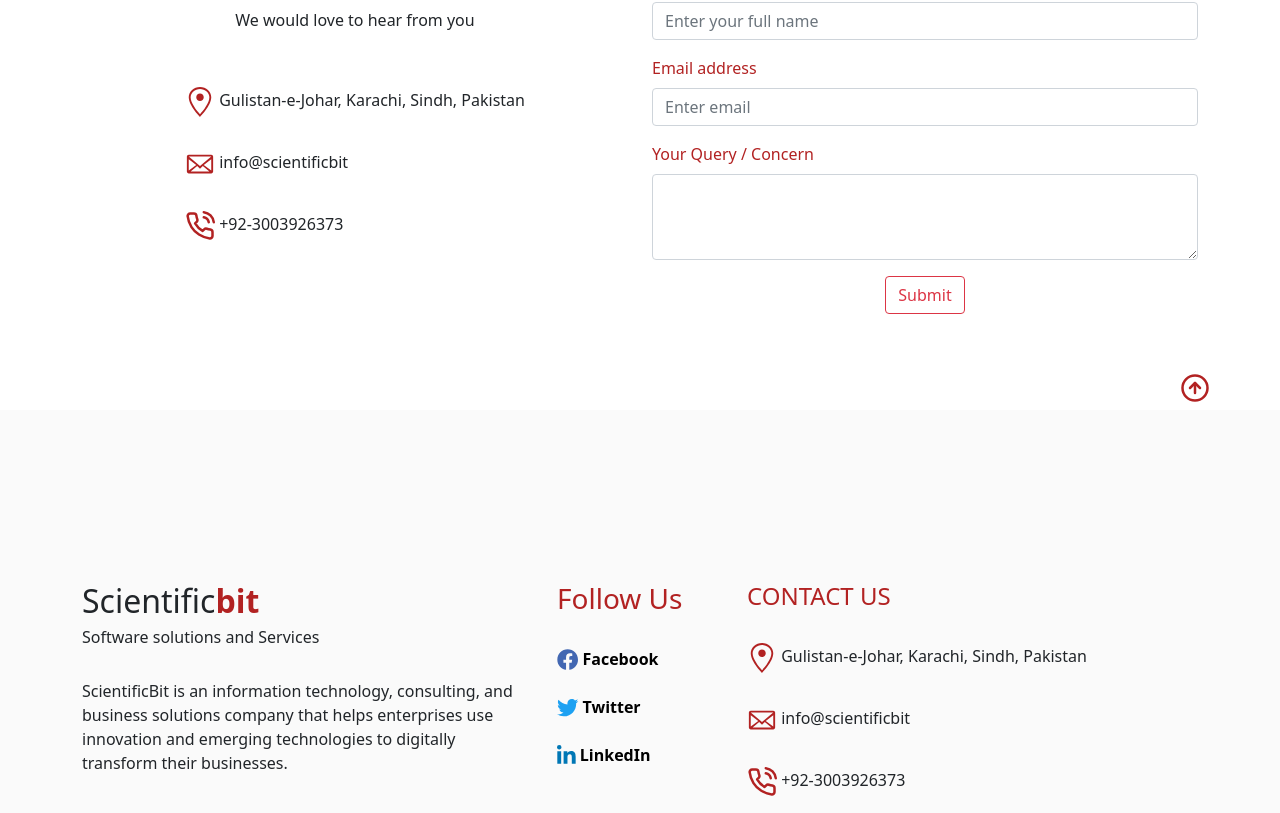
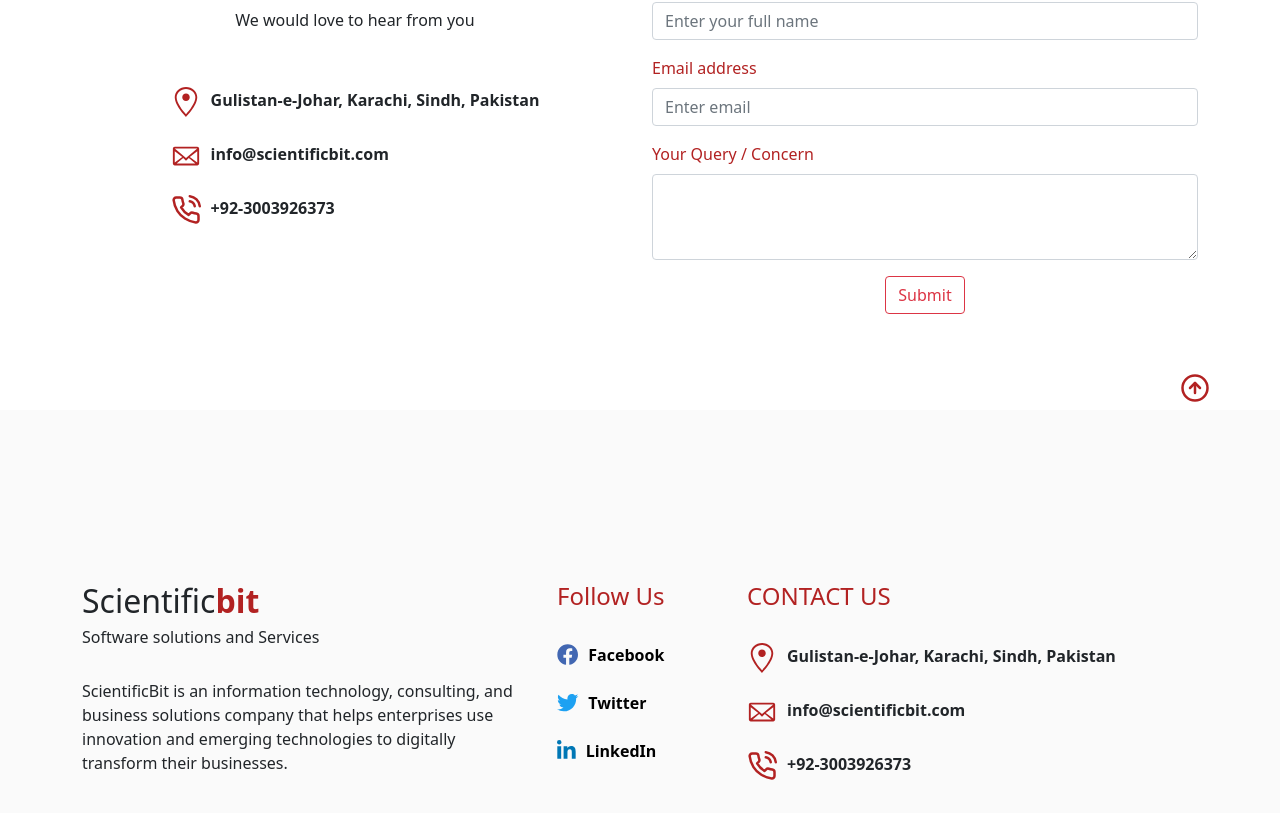
Before and after one commit to hmtalha786/Internship-Project, a React (Create React App) app: page /contact in a window 1280 px wide. Shown: the part 327-1140 px from the top of the page. Built offline with nearby package versions, Linux system fonts and the light colour scheme.

Commit message:
links updated

```diff
--- a/src/components/Contact.js
+++ b/src/components/Contact.js
@@ -39,17 +39,25 @@
 
             <Row className="justify-content-md-center">
               <Col xs="auto">
-                <h6>
-                  <GoLocation size={30} color={"firebrick"}/> Gulistan-e-Johar, Karachi, Sindh, Pakistan
-                </h6>
-                <br />
-                <h6>
-                  <GoMail size={30} color={"firebrick"}/> info@scientificbit
-                </h6>
-                <br />
-                <h6>
-                  <FiPhoneCall size={30} color={"firebrick"}/> +92-3003926373
-                </h6>
+              <div>
+              <GoLocation size={30} color={"firebrick"} />
+              <strong className="item">Gulistan-e-Johar,
+                Karachi, Sindh, Pakistan</strong>
+              </div>
+
+              <br />
+
+              <div>
+              <GoMail size={30} color={"firebrick"} />
+              <strong className="item">info@scientificbit.com</strong>
+              </div>
+
+              <br />
+
+              <div>
+                <FiPhoneCall size={30} color={"firebrick"} />
+                <strong className="item">+92-3003926373</strong>
+              </div>
               </Col>
             </Row>
           </Col>
--- a/src/components/Footer.js
+++ b/src/components/Footer.js
@@ -17,7 +17,7 @@
         <br />
         <Container>
           <Row className="justify-content-md-center">
-            <Col xs={12} md={5}  className="my-5">
+            <Col xs={12} md={5} className="my-5">
               <h2 className="">
                 Scientific<strong className="red">bit</strong>
               </h2>
@@ -32,47 +32,80 @@
             </Col>
 
             <Col xs={12} md={2} className="my-5">
-              <h3 className="text">Follow Us</h3>
+              <h4 className="text">Follow Us</h4>
               <br />
-              <a href="https://www.facebook.com/" target="_blank" rel="noreferrer">
-                <FontAwesomeIcon size="lg" color="#4267B2" icon={faFacebook}></FontAwesomeIcon>
-                <strong> Facebook</strong>
+              <a
+                href="https://www.facebook.com/"
+                target="_blank"
+                rel="noreferrer"
+              >
+                <FontAwesomeIcon
+                  size="lg"
+                  color="#4267B2"
+                  icon={faFacebook}
+                ></FontAwesomeIcon>
+                <strong className="item">Facebook</strong>
               </a>
               <br />
               <br />
-              <a href="https://www.twitter.com/" target="_blank" rel="noreferrer">
-                <FontAwesomeIcon size="lg" color="#1DA1F2" icon={faTwitter}></FontAwesomeIcon>
-                <strong> Twitter</strong>
+              <a
+                href="https://www.twitter.com/"
+                target="_blank"
+                rel="noreferrer"
+              >
+                <FontAwesomeIcon
+                  size="lg"
+                  color="#1DA1F2"
+                  icon={faTwitter}
+                ></FontAwesomeIcon>
+                <strong className="item">Twitter</strong>
               </a>
               <br />
               <br />
-              <a href="https://www.linedin.com/" target="_blank" rel="noreferrer">
-                <FontAwesomeIcon size="lg" color="#0077b5" icon={faLinkedinIn}></FontAwesomeIcon>
-                <strong> LinkedIn</strong>
+              <a
+                href="https://www.linedin.com/"
+                target="_blank"
+                rel="noreferrer"
+              >
+                <FontAwesomeIcon
+                  size="lg"
+                  color="#0077b5"
+                  icon={faLinkedinIn}
+                ></FontAwesomeIcon>
+                <strong className="item">LinkedIn</strong>
               </a>
               <br />
             </Col>
 
-            <Col xs={12} md={5}  className="my-5">
+            <Col xs={12} md={5} className="my-5">
               <h4 className="text">CONTACT US</h4>
               <br />
-              <h6>
-                <GoLocation size={30} color={"firebrick"}/> Gulistan-e-Johar, Karachi, Sindh, Pakistan
-              </h6>
+
+              <div>
+              <GoLocation size={30} color={"firebrick"} />
+              <strong className="item">Gulistan-e-Johar,
+                Karachi, Sindh, Pakistan</strong>
+              </div>
+
               <br />
-              <h6>
-                <GoMail size={30} color={"firebrick"}/> info@scientificbit
-              </h6>
+
+              <div>
+              <GoMail size={30} color={"firebrick"} />
+              <strong className="item">info@scientificbit.com</strong>
+              </div>
+
               <br />
-              <h6>
-                <FiPhoneCall size={30} color={"firebrick"}/> +92-3003926373
-              </h6>
+
+              <div>
+                <FiPhoneCall size={30} color={"firebrick"} />
+                <strong className="item">+92-3003926373</strong>
+              </div>
             </Col>
           </Row>
           <br />
           <a href="#" className="fixed">
-          <FiArrowUpCircle size={30} color={"firebrick"}/>
-        </a>
+            <FiArrowUpCircle size={30} color={"firebrick"} />
+          </a>
           <br />
           <hr />
           <Row className="justify-content-md-center text-center">
--- a/src/components/css/footer.css
+++ b/src/components/css/footer.css
@@ -25,4 +25,8 @@
     right: 50px;
     width: 50px;
 
-  }
+}
+
+.item {
+    margin-left: 10px;
+}
```
